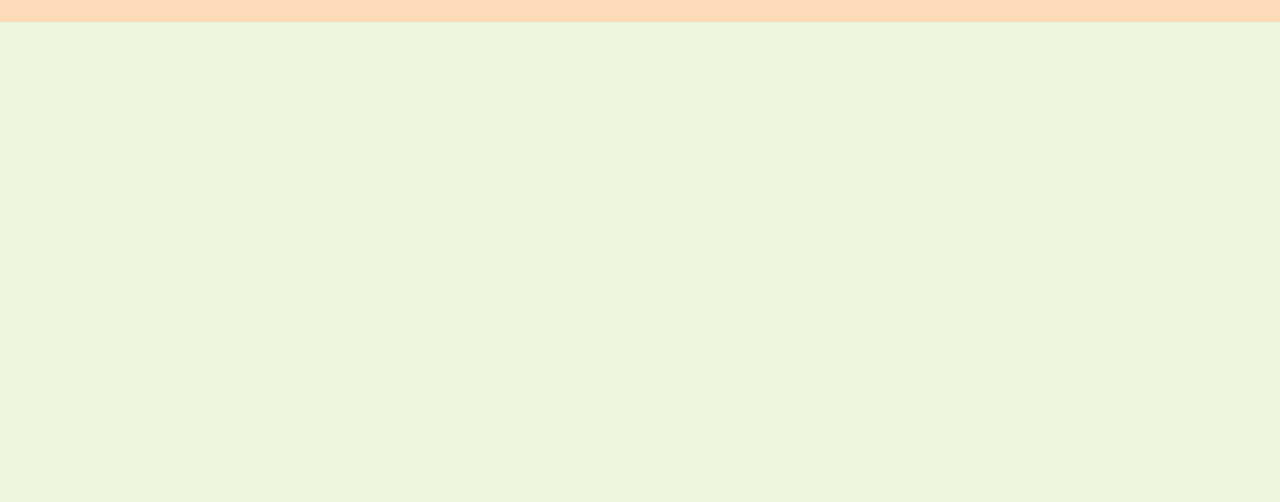
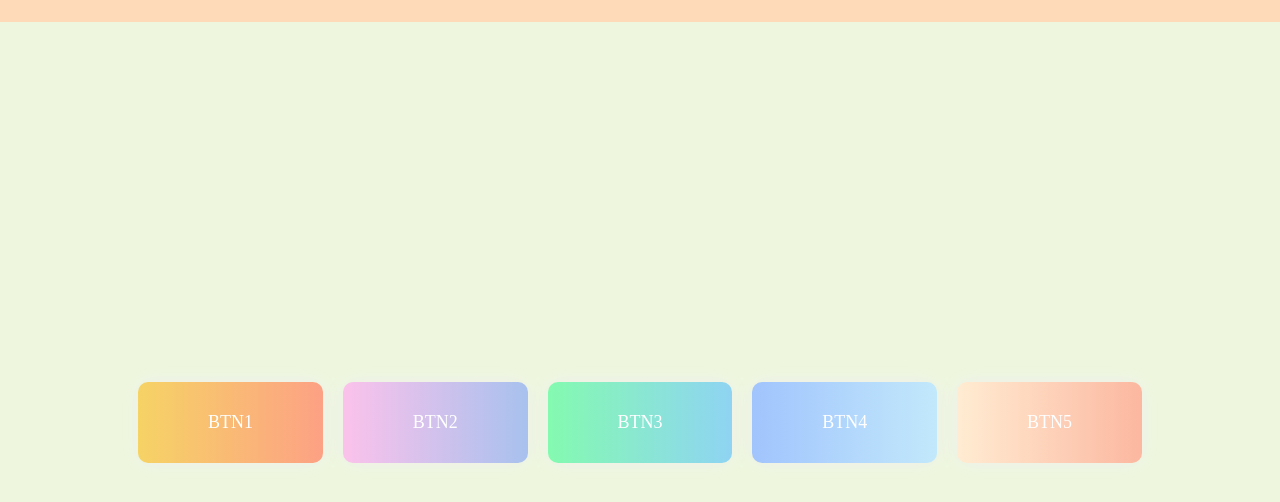
Before and after one commit to seoeun3124/first, a plain HTML site: page start.html in a window 1280 px wide. Shown: the part 92-594 px from the top of the page. Drawn offline with Linux system fonts and the light colour scheme; a web font is replaced by a local one.

Commit message:
Add files via upload

```diff
--- a/start.html
+++ b/start.html
@@ -23,8 +23,14 @@
             <li><a href="developers.html">Developers</a></li>
         </ul>
         <ul class="navbar_icons">
-            <a href="user.html"><img src="pep.png"/></a>
+            <li><a href="user.html"><img src="pep.png"/></a></li>
         </ul>
    </nav>
+   <div class="container">
+    <a class="btn btn-1">btn1</a>
+    <a class="btn btn-2">btn2</a>
+    <a class="btn btn-3">btn3</a>
+    <a class="btn btn-4">btn4</a>
+    <a class="btn btn-5">btn5</a> </div>
 </body>
 </html>
--- a/style.css
+++ b/style.css
@@ -34,6 +34,64 @@ a{
     list-style: none;
     padding-left:0;
     font-size: 25px;
+}
+.start{
+    display: flex;
+    margin-left:40%;
+    margin-top:20%;
+}
+
+@keyframes sheen {
+  0% {
+    transform: skewY(-45deg) translateX(0);
+  }
+  100% {
+    transform: skewY(-45deg) translateX(12.5em);
+  }
+}
+
+.container {
+    display: flex;
+    justify-content: center;
+    align-items: center;
+    align-content: center;
+    flex-wrap: wrap;
+    width: 80vw;
+    margin: 0 auto;
+    min-height: 100vh;
+}
+.btn {
+    flex: 1 1 auto;
+    margin: 10px;
+    padding: 30px;
+    text-align: center;
+    text-transform: uppercase;
+    transition: 0.5s;
+    background-size: 200% auto;
+    color: white;
+    /* text-shadow: 0px 0px 10px rgba(0,0,0,0.2);*/
+     box-shadow: 0 0 20px #eee;
+     border-radius: 10px;
+    }
+.btn:hover {
+     background-position: right center;
+     /* change the direction of the change here */
+    }
+.btn-1 {
+    background-image:
+    linear-gradient(to right, #f6d365 0%, #fda085 51%, #f6d365 100%);
+}
+.btn-2 {
+    background-image: linear-gradient(to right, #fbc2eb 0%, #a6c1ee 51%, #fbc2eb 100%);
+}
+.btn-3 {
+    background-image: linear-gradient(to right, #84fab0 0%, #8fd3f4 51%, #84fab0 100%);
+}
+.btn-4 {
+    background-image: linear-gradient(to right, #a1c4fd 0%, #c2e9fb 51%, #a1c4fd 100%);
+}
+.btn-5 {
+    background-image: linear-gradient(to right, #ffecd2 0%, #fcb69f 51%, #ffecd2 100%);
 }
 
 .navbar_menu li{
```
Also changed, not shown: start.png (added).
